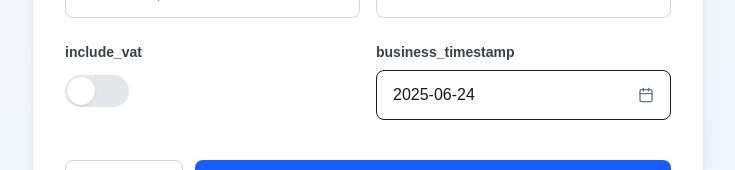
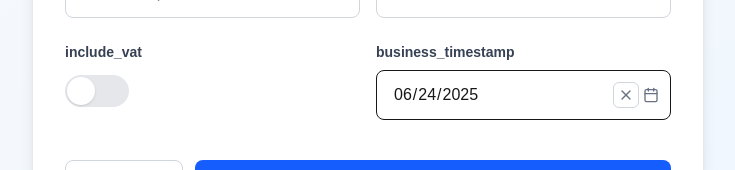
Before and after one commit to PawelJaronski/erp-front, a Next.js app: page / in a window 1280 px wide. Shown: the part 486-656 px from the top of the page, without its empty margins (272-1007 px from the left). Built offline with nearby package versions, Linux system fonts and the light colour scheme.

Commit message:
some design fix

```diff
--- a/src/app/globals.css
+++ b/src/app/globals.css
@@ -1,5 +1,4 @@
 @import "tailwindcss/index.css";
-@import "react-day-picker/dist/style.css";
 
 :root {
   --background: #ffffff;
@@ -22,3 +21,63 @@ body {
   color: var(--foreground);
   font-family: Arial, Helvetica, sans-serif;
 }
+
+/* --------------------------------------------------
+   React-Day-Picker – Custom Tailwind-like theme
+   -------------------------------------------------- */
+
+/* Selected day */
+.rdp-day_selected,
+.rdp-day_selected:focus,
+.rdp-day_selected:hover {
+  background-color: var(--rdp-accent-color);
+  color: #ffffff;
+}
+
+/* Today (when not selected) */
+.rdp-day_today:not(.rdp-day_selected) {
+  font-weight: 600;
+  color: var(--rdp-accent-color);
+  border: 1px solid var(--rdp-accent-color);
+}
+
+/* Month caption (header) */
+.rdp-caption_label {
+  font-weight: 600;
+  text-transform: capitalize;
+  color: #1e293b; /* slate-800 */
+}
+
+/* Weekday headings */
+.rdp-head_cell {
+  font-size: 0.75rem; /* text-xs */
+  font-weight: 500;
+  color: #64748b; /* slate-500 */
+}
+
+/* Spacing between months */
+.rdp-months {
+  gap: 0.75rem;
+}
+
+/* Remove default focus ring (we use our own) */
+.rdp-day:focus {
+  outline: none;
+  ring: none;
+}
+
+/* Base day cell */
+.rdp-day {
+  border-radius: 0.5rem; /* rounded */
+}
+
+/* Hover state */
+.rdp-day:hover:not(.rdp-day_selected):not(.rdp-day_outside) {
+  background-color: #e2e8f0; /* slate-200 */
+}
+
+/* Hide default browser calendar icon on date inputs (Chromium/WebKit) */
+input[type="date"]::-webkit-calendar-picker-indicator {
+  opacity: 0;
+  display: none;
+}
--- a/src/components/SimpleExpenseForm.tsx
+++ b/src/components/SimpleExpenseForm.tsx
@@ -1,10 +1,8 @@
 "use client";
 
-import React, { useState, useRef, useEffect } from 'react';
+import React, { useState, useRef } from 'react';
 import { AlertCircle, CheckCircle2, Loader2, X, RotateCcw, ChevronDown, Calendar as CalendarIcon } from 'lucide-react';
 import { useSimpleExpenseForm } from "@/forms/simple-expense/hooks/useSimpleExpenseForm";
-import { DayPicker } from 'react-day-picker';
-import { format } from 'date-fns';
 
 const SimpleExpenseForm = () => {
   const {
@@ -36,9 +34,9 @@ const SimpleExpenseForm = () => {
   };
 
   const handleSubmit = async () => {
-    await submit();
+    const success = await submit();
 
-    // Optimistically mark as success (hook enhancement later)
+    if (success) {
       setSubmitStatus('success');
       setLastSubmitted({
         account: formData.account,
@@ -46,49 +44,58 @@ const SimpleExpenseForm = () => {
         category: formData.category,
         gross_amount: formData.gross_amount,
       });
+    } else {
+      // Only show error banner if there are no validation errors (server/network)
+      if (Object.keys(errors).length === 0) {
+        setSubmitStatus('error');
+      } else {
+        setSubmitStatus(null);
+      }
+    }
   };
 
+  // Native date input for simple UX & localization
   const DateInput = ({ value, onChange }: { value: string; onChange: (v: string) => void }) => {
-    const [open, setOpen] = React.useState(false);
-    const ref = useRef<HTMLDivElement>(null);
-    const buttonRef = useRef<HTMLButtonElement>(null);
-    useEffect(() => {
-      const handler = (e: MouseEvent) => {
-        if (!ref.current?.contains(e.target as Node)) setOpen(false);
+    const inputRef = useRef<HTMLInputElement>(null);
+
+    const openPicker = () => {
+      // Some browsers (Chromium) expose showPicker()
+      try {
+        (inputRef.current as any)?.showPicker?.();
+      } catch (_) {
+        /* no-op for unsupported browsers */
+      }
     };
-      window.addEventListener('mousedown', handler);
-      return () => window.removeEventListener('mousedown', handler);
-    }, []);
-
-    const selected = value ? new Date(value) : undefined;
 
     return (
-      <div className="relative w-full" ref={ref}>
+      <div className="relative w-full">
+        <input
+          ref={inputRef}
+          type="date"
+          value={value}
+          onChange={(e) => onChange(e.target.value)}
+          onDoubleClick={openPicker}
+          className="w-full pr-20 px-4 py-3 border rounded-lg focus:border-blue-500 focus:ring-0 focus:outline-none transition-colors"
+        />
+        {value && (
           <button
             type="button"
-          ref={buttonRef}
-          onClick={() => setOpen((o) => !o)}
-          className="w-full px-4 py-3 border rounded-lg focus:border-blue-500 focus:ring-0 text-left flex items-center justify-between"
+            onClick={() => onChange('')}
+            tabIndex={0}
+            className="absolute right-8 top-1/2 -translate-y-1/2 p-1 rounded-md border border-gray-300 bg-white hover:bg-gray-50"
+            title="Clear date"
           >
-          <span>{selected ? format(selected, 'yyyy-MM-dd') : 'Select date…'}</span>
-          <CalendarIcon className="w-4 h-4 text-gray-500" />
+            <X className="w-4 h-4 text-gray-500" />
           </button>
-        {open && (
-          <div className="absolute z-20 mt-2 bg-white border rounded-xl shadow-lg">
-            <DayPicker
-              mode="single"
-              selected={selected}
-              onSelect={(d: Date | undefined) => {
-                if (d) {
-                  onChange(format(d, 'yyyy-MM-dd'));
-                  setOpen(false);
-                }
-              }}
-              fromYear={2000}
-              toYear={2100}
-            />
-          </div>
         )}
+        <button
+          type="button"
+          onClick={openPicker}
+          tabIndex={-1}
+          className="absolute right-2 top-1/2 -translate-y-1/2 p-1 rounded-md text-gray-500 hover:text-gray-700"
+        >
+          <CalendarIcon className="w-4 h-4" />
+        </button>
       </div>
     );
   };
@@ -114,7 +121,7 @@ const SimpleExpenseForm = () => {
                   transaction_type
                 </label>
                 <div className="flex gap-4">
-                  <label className="flex items-center">
+                  <label className="flex items-center cursor-pointer">
                     <input
                       type="radio"
                       name="transaction_type"
@@ -125,7 +132,7 @@ const SimpleExpenseForm = () => {
                     />
                     <span>expense</span>
                   </label>
-                  <label className="flex items-center">
+                  <label className="flex items-center cursor-pointer">
                     <input
                       type="radio"
                       name="transaction_type"
@@ -145,7 +152,7 @@ const SimpleExpenseForm = () => {
                 <select
                   value={formData.account}
                   onChange={(e) => handleFieldChange('account', e.target.value)}
-                  className={`w-full px-4 py-3 border rounded-lg focus:ring-2 focus:ring-blue-500 focus:border-blue-500 transition-colors ${errors.account ? 'border-red-300 bg-red-50' : 'border-gray-300'}`}
+                  className={`w-full px-4 py-3 border rounded-lg focus:border-blue-500 focus:ring-0 focus:outline-none transition-colors ${errors.account ? 'border-red-300 bg-red-50' : 'border-gray-300'}`}
                 >
                   <option value="">Select account...</option>
                   {accounts.map(account => (
@@ -170,7 +177,7 @@ const SimpleExpenseForm = () => {
                   <select
                     value={formData.category_group}
                     onChange={(e) => handleFieldChange('category_group', e.target.value)}
-                    className={`w-full appearance-none pr-20 px-4 py-3 border rounded-lg focus:border-blue-500 focus:ring-0 transition-colors truncate ${errors.category_group ? 'border-red-300 bg-red-50' : 'border-gray-300'}`}
+                    className={`w-full appearance-none pr-20 px-4 py-3 border rounded-lg focus:border-blue-500 focus:ring-0 focus:outline-none transition-colors truncate ${errors.category_group ? 'border-red-300 bg-red-50' : 'border-gray-300'}`}
                   >
                     <option value="">All groups (show all categories)</option>
                     {categoryGroups.map(group => (
@@ -182,6 +189,7 @@ const SimpleExpenseForm = () => {
                   <ChevronDown className="pointer-events-none absolute right-2 top-1/2 -translate-y-1/2 w-4 h-4 text-gray-500" />
                   <button
                     type="button"
+                    tabIndex={formData.category_group ? 0 : -1}
                     onClick={() => resetField('category_group')}
                     className={`absolute right-8 top-1/2 -translate-y-1/2 p-2 rounded-md border border-gray-300 bg-white hover:bg-gray-50 transition-colors ${formData.category_group ? 'opacity-100 cursor-pointer' : 'opacity-0 pointer-events-none'}`}
                     title="Clear category group"
@@ -195,7 +203,7 @@ const SimpleExpenseForm = () => {
                     value={formData.custom_category_group}
                     onChange={(e) => handleFieldChange('custom_category_group', e.target.value)}
                     placeholder="Enter custom category group..."
-                    className="mt-2 w-full px-4 py-3 border border-gray-300 rounded-lg focus:ring-2 focus:ring-blue-500 focus:border-blue-500 transition-colors"
+                    className="mt-2 w-full px-4 py-3 border border-gray-300 rounded-lg focus:border-blue-500 focus:ring-0 focus:outline-none transition-colors"
                   />
                 )}
                 {errors.category_group && (
@@ -210,7 +218,7 @@ const SimpleExpenseForm = () => {
                   <select
                     value={formData.category}
                     onChange={(e) => handleFieldChange('category', e.target.value)}
-                    className={`w-full appearance-none pr-20 px-4 py-3 border rounded-lg focus:border-blue-500 focus:ring-0 transition-colors truncate ${errors.category ? 'border-red-300 bg-red-50' : 'border-gray-300'}`}
+                    className={`w-full appearance-none pr-20 px-4 py-3 border rounded-lg focus:border-blue-500 focus:ring-0 focus:outline-none transition-colors truncate ${errors.category ? 'border-red-300 bg-red-50' : 'border-gray-300'}`}
                   >
                     <option value="">Select category...</option>
                     {availableCategories.map(category => (
@@ -222,6 +230,7 @@ const SimpleExpenseForm = () => {
                   <ChevronDown className="pointer-events-none absolute right-2 top-1/2 -translate-y-1/2 w-4 h-4 text-gray-500" />
                   <button
                     type="button"
+                    tabIndex={formData.category ? 0 : -1}
                     onClick={() => resetField('category')}
                     className={`absolute right-8 top-1/2 -translate-y-1/2 p-2 rounded-md border border-gray-300 bg-white hover:bg-gray-50 transition-colors ${formData.category ? 'opacity-100 cursor-pointer' : 'opacity-0 pointer-events-none'}`}
                     title="Clear category"
@@ -235,7 +244,7 @@ const SimpleExpenseForm = () => {
                     value={formData.custom_category}
                     onChange={(e) => handleFieldChange('custom_category', e.target.value)}
                     placeholder="Enter custom category..."
-                    className="mt-2 w-full px-4 py-3 border border-gray-300 rounded-lg focus:ring-2 focus:ring-blue-500 focus:border-blue-500 transition-colors"
+                    className="mt-2 w-full px-4 py-3 border border-gray-300 rounded-lg focus:border-blue-500 focus:ring-0 focus:outline-none transition-colors"
                   />
                 )}
                 {errors.category && (
@@ -255,7 +264,7 @@ const SimpleExpenseForm = () => {
                   value={formData.gross_amount}
                   onChange={(e) => handleAmountChange(e.target.value)}
                   placeholder="123.45 or 123,45"
-                  className={`w-full px-4 py-3 border rounded-lg focus:ring-2 focus:ring-blue-500 focus:border-blue-500 transition-colors ${errors.gross_amount ? 'border-red-300 bg-red-50' : 'border-gray-300'}`}
+                  className={`w-full px-4 py-3 border rounded-lg focus:border-blue-500 focus:ring-0 focus:outline-none transition-colors ${errors.gross_amount ? 'border-red-300 bg-red-50' : 'border-gray-300'}`}
                 />
                 {errors.gross_amount && (
                   <p className="mt-1 text-sm text-red-600">{errors.gross_amount}</p>
@@ -270,7 +279,7 @@ const SimpleExpenseForm = () => {
                   value={formData.business_reference || ""}
                   onChange={(e) => handleFieldChange('business_reference', e.target.value)}
                   placeholder="Invoice number, order ID, etc."
-                  className="w-full px-4 py-3 border border-gray-300 rounded-lg focus:ring-2 focus:ring-blue-500 focus:border-blue-500 transition-colors"
+                  className="w-full px-4 py-3 border border-gray-300 rounded-lg focus:border-blue-500 focus:ring-0 focus:outline-none transition-colors"
                 />
               </div>
             </div>
@@ -286,7 +295,7 @@ const SimpleExpenseForm = () => {
                   value={formData.item || ""}
                   onChange={(e) => handleFieldChange('item', e.target.value)}
                   placeholder="What was purchased/sold"
-                  className="w-full px-4 py-3 border border-gray-300 rounded-lg focus:ring-2 focus:ring-blue-500 focus:border-blue-500 transition-colors"
+                  className="w-full px-4 py-3 border border-gray-300 rounded-lg focus:border-blue-500 focus:ring-0 focus:outline-none transition-colors"
                 />
               </div>
               <div className="flex-1">
@@ -298,7 +307,7 @@ const SimpleExpenseForm = () => {
                   value={formData.note || ""}
                   onChange={(e) => handleFieldChange('note', e.target.value)}
                   placeholder="Additional details"
-                  className="w-full px-4 py-3 border border-gray-300 rounded-lg focus:ring-2 focus:ring-blue-500 focus:border-blue-500 transition-colors"
+                  className="w-full px-4 py-3 border border-gray-300 rounded-lg focus:border-blue-500 focus:ring-0 focus:outline-none transition-colors"
                 />
               </div>
             </div>
@@ -314,7 +323,7 @@ const SimpleExpenseForm = () => {
                     type="button"
                     aria-pressed={formData.include_tax}
                     onClick={() => handleBooleanChange('include_tax', !formData.include_tax)}
-                    className={`relative inline-flex h-8 w-16 border-2 border-transparent rounded-full cursor-pointer transition-colors duration-200 focus:outline-none focus:ring-2 focus:ring-blue-500 ${formData.include_tax ? 'bg-blue-600' : 'bg-gray-200'}`}
+                    className={`relative inline-flex h-8 w-16 border-2 border-transparent rounded-full cursor-pointer transition-colors duration-200 focus:outline-none focus:ring-0 ${formData.include_tax ? 'bg-blue-600' : 'bg-gray-200'}`}
                   >
                     <span
                       className={`inline-block h-7 w-7 rounded-full bg-white shadow transform ring-0 transition duration-200 ease-in-out ${formData.include_tax ? 'translate-x-8' : 'translate-x-0'}`}
```
Also changed, not shown: src/forms/simple-expense/hooks/useSimpleExpenseForm.ts (+7 -3 lines). Lines whose indentation alone changed are shown as unchanged.
